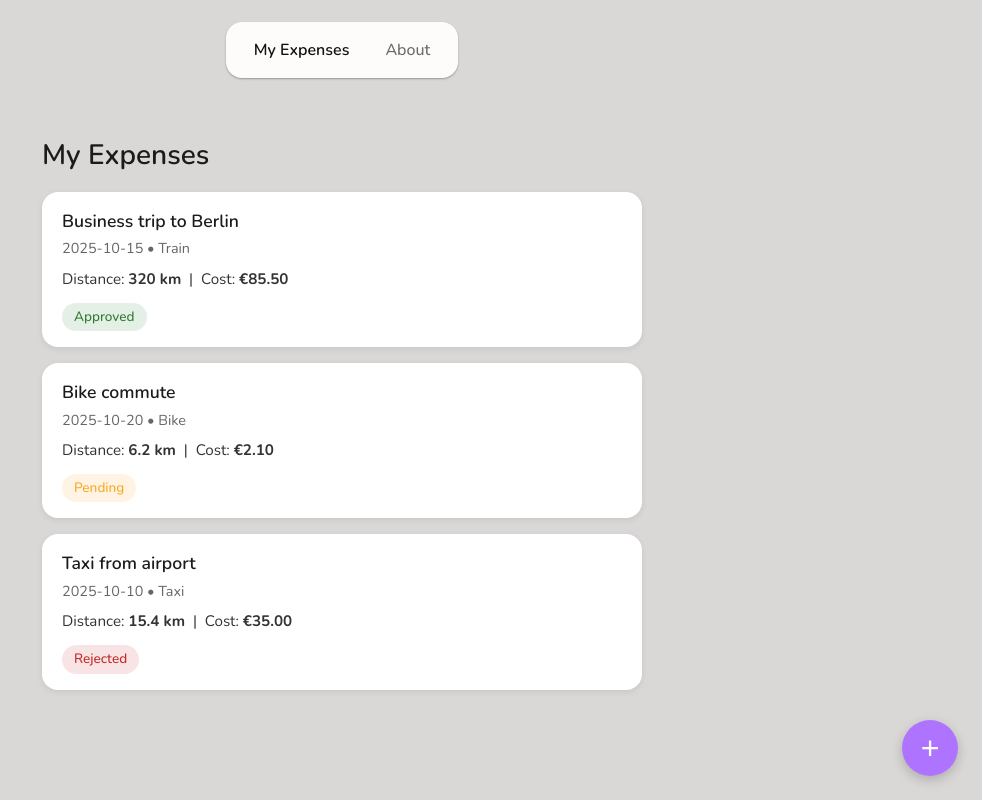
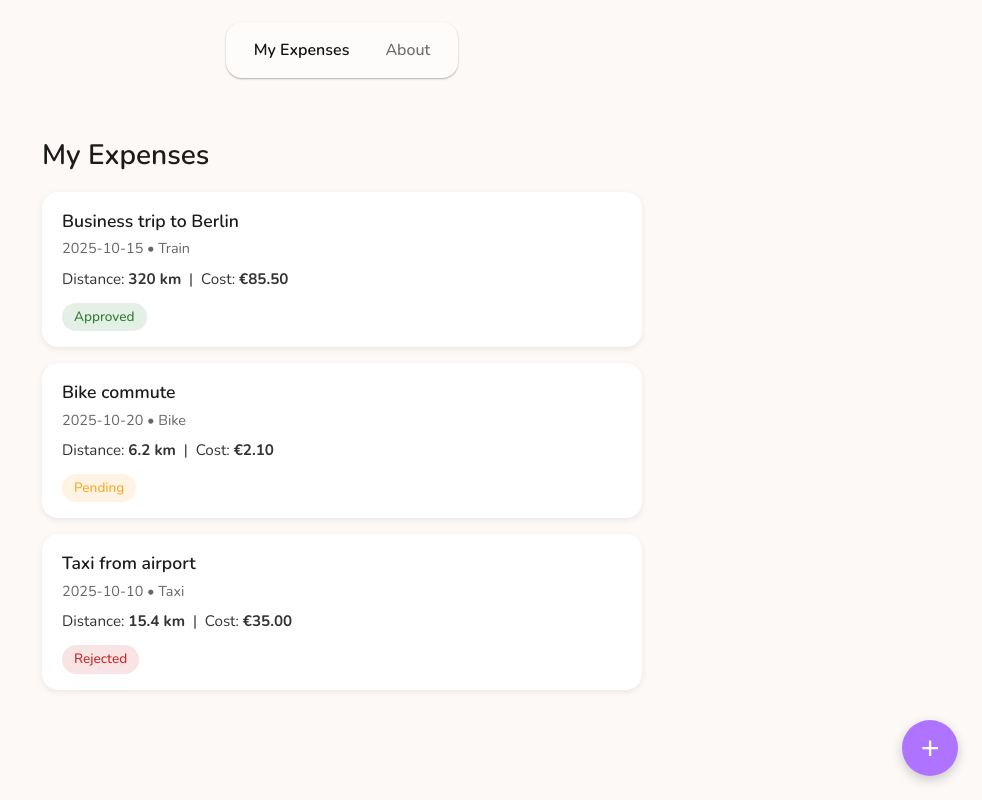
Before and after one commit to FatihKilicPXL/TravelAppFrontend, a Vue app: page / in a window 1280 px wide. Shown: the whole page, without its empty margins (298-1280 px from the left). Built offline with nearby package versions, Linux system fonts and the light colour scheme.

Commit message:
Added better global background color

```diff
--- a/src/assets/main.css
+++ b/src/assets/main.css
@@ -10,12 +10,12 @@ html, body {
   font-family: var(--font-main);
   margin: 0;
   padding: 0;
-  background-color: #dad8d7;
+  background-color: #fcf9f6;
   color: #1b1b1b;
   line-height: 1.5;
 }
 
-/* Optional: smoother text   fcf9f6  */
+/* Optional: smoother text*/
 body {
   -webkit-font-smoothing: antialiased;
   -moz-osx-font-smoothing: grayscale;
```
